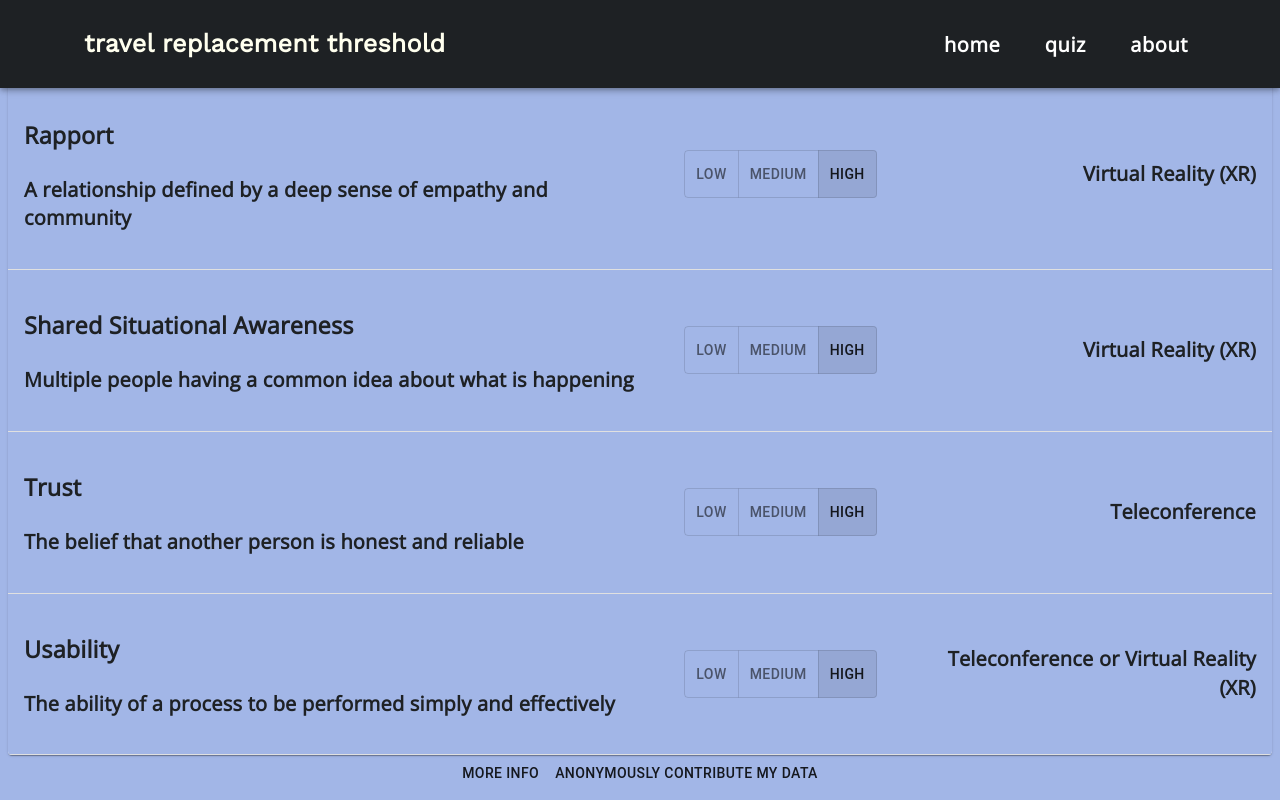
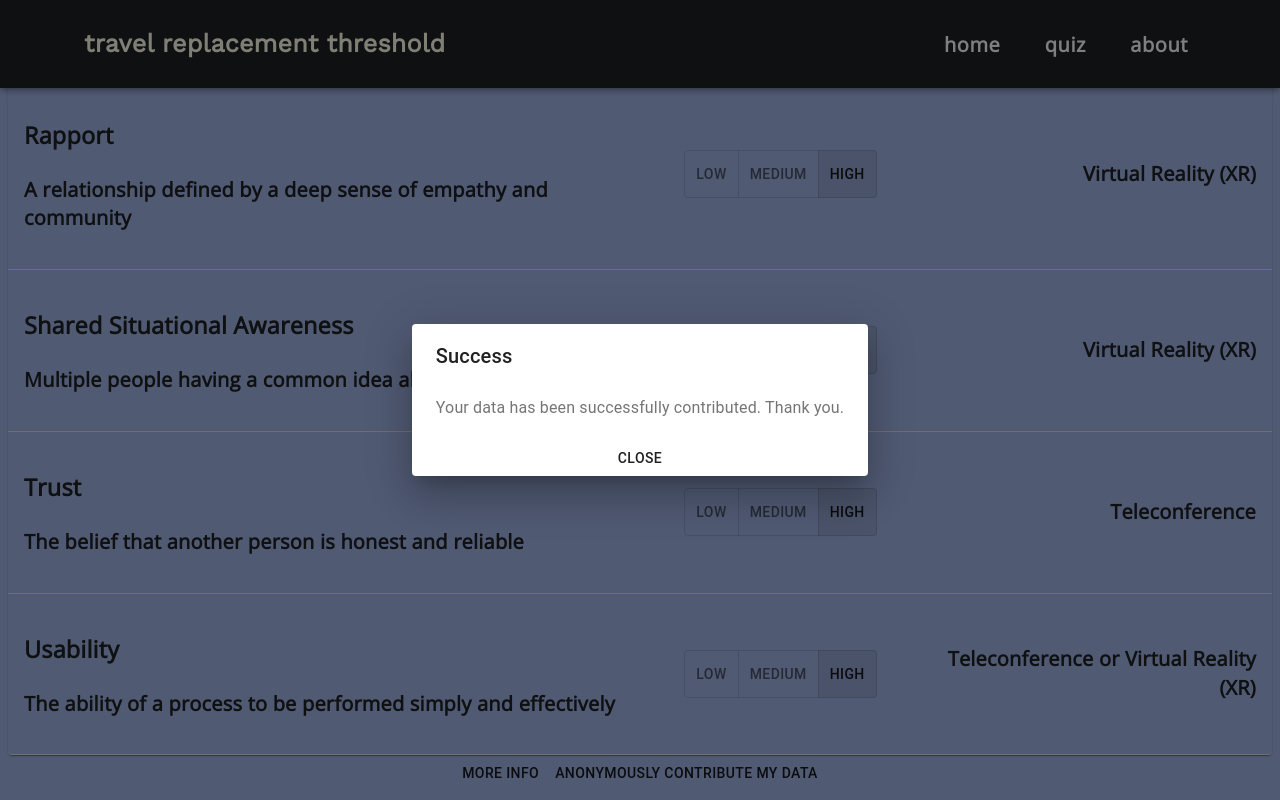
Before and after one commit to hay733/travel-substitute-threshold, a React (Create React App) app: page /results in a window 1280 px wide. Both pictures are taken after a click on the button "ANONYMOUSLY CONTRIBUTE MY DATA". Shown: the part 846-1646 px from the top of the page. Built offline with nearby package versions, Linux system fonts and the light colour scheme.

Commit message:
Created popup when "contribute my data" is clicked

```diff
--- a/src/pages/Results.js
+++ b/src/pages/Results.js
@@ -6,6 +6,10 @@ import React, { useEffect, useState } from 'react';
 import QuestionBoxes from './QuestionBoxes';
 import Box from "@material-ui/core/Box";
 import Dialog from "@material-ui/core/Dialog";
+import DialogContentText from "@material-ui/core/DialogContentText";
+import DialogTitle from "@material-ui/core/DialogTitle";
+import DialogActions from "@material-ui/core/DialogActions";
+import DialogContent from "@material-ui/core/DialogContent";
 import Typography from "@material-ui/core/Typography";
 import { ButtonGroup } from '@mui/material';
 
@@ -65,6 +69,8 @@ class Results extends React.Component {
     state = {
         isActive: false,
         isOpen: false,
+        // dataContributed: false,
+        dataContributedPopup: false,
         title: null,
         description: null
     };
@@ -105,7 +111,15 @@ class Results extends React.Component {
     closeModal = () => {
         this.setState({isOpen: false});
     }
-
+    /**
+     * Contributes the user's data when clicked
+     */
+    contributeData = () => {
+        this.setState({dataContributedPopup: true});
+    }
+    closeContributeData = () => {
+        this.setState({dataContributedPopup: false});
+    }
     render () {
         const { classes } = this.props;
         return (
@@ -132,7 +146,16 @@ class Results extends React.Component {
                 <div style={{textAlign: "center"}}>
                     <ButtonGroup variant="outlined" aria-label="text button group">
                         <Button href="/about">more info</Button>
-                        <Button>anonymously contribute my data</Button>
+                        <Button onClick={this.contributeData}>anonymously contribute my data</Button>
+                        <Dialog open={this.state.dataContributedPopup} onClose={this.closeContributeData}>
+                            <DialogTitle>Success</DialogTitle>
+                            <DialogContent>
+                                <DialogContentText>
+                                    Your data has been successfully contributed. Thank you.
+                                </DialogContentText>
+                            </DialogContent>
+                            <Button onClick={this.closeContributeData}>Close</Button>
+                        </Dialog>
                     </ButtonGroup>
                 </div>
           </>
```
